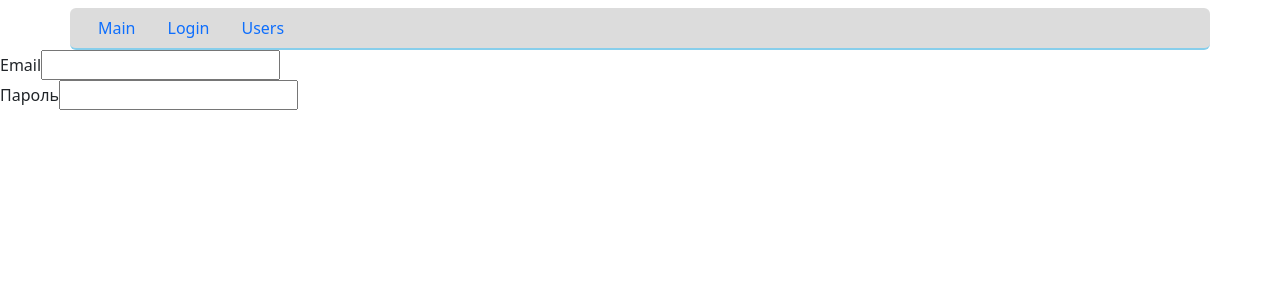
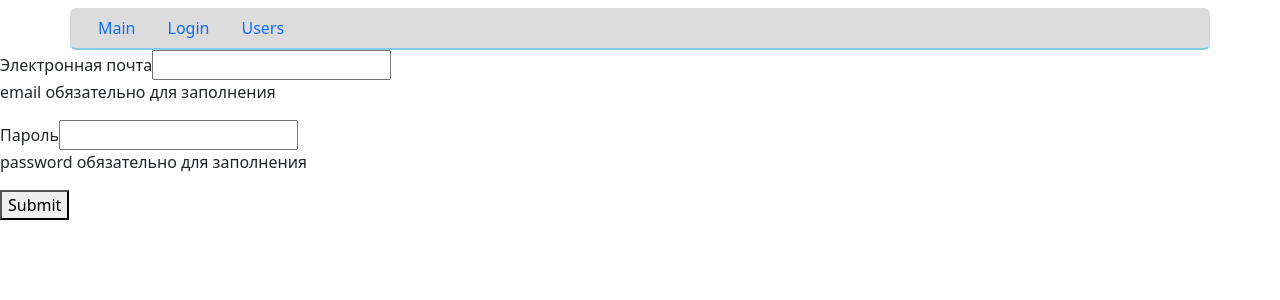
Before and after one commit to V-Ivanich/project_Fast-company, a React (Create React App) app: page /login in a window 1280 px wide. Shown: the top 300 px of the page. Built offline with nearby package versions, Linux system fonts and the light colour scheme.

Commit message:
add form

```diff
--- a/src/components/layouts/login.jsx
+++ b/src/components/layouts/login.jsx
@@ -1,46 +1,57 @@
-import React from "react";
-import { useState } from "react";
+import React, { useState, useEffect } from "react";
+import TextField from "../textField";
 
 const Login = () => {
     const [data, setData] = useState({ email: "", password: "" });
+    const [errors, setErrors] = useState({});
+
     const handleChange = ({ target }) => {
         setData((prevState) => ({
             ...prevState,
             [target.name]: target.value
         }));
     };
+
+    useEffect(() => {
+        validate();
+    }, [data]);
+
+    const validate = () => {
+        const errors = {};
+        for (const fieldName in data) {
+            if (data[fieldName].trim() === "") {
+                errors[fieldName] = `${fieldName} обязательно для заполнения`;
+            }
+        }
+        setErrors(errors);
+        return Object.keys(errors).length === 0 || false;
+    };
+
+    const handleSubmit = (e) => {
+        e.preventDefault();
+        const isValid = validate();
+        if (!isValid) return;
+        console.log(data);
+    };
+
     return (
-        <form action="">
-            <div>
-                <label htmlFor="email">Email</label>
-                <input
-                    type="text"
-                    id="email"
+        <form onSubmit={handleSubmit}>
+            <TextField
+                label="Электронная почта"
                 name="email"
                 value={data.email}
                 onChange={handleChange}
+                error={errors.email}
             />
-            </div>
-            <div>
-                <label htmlFor="password">Пароль</label>
-                <input
+            <TextField
+                label="Пароль"
                 type="password"
-                    id="password"
                 name="password"
                 value={data.password}
                 onChange={handleChange}
+                error={errors.password}
             />
-            </div>
-            {/* <div>
-                <div>
-                    <label htmlFor="radio1">Radio 1</label>
-                    <input type="radio" id="radio1" name="radio" />
-                </div>
-                <div>
-                    <label htmlFor="radio2">Radio 2</label>
-                    <input type="radio" id="radio2" name="radio" />
-                </div>
-            </div> */}
+            <button type="submit">Submit</button>
         </form>
     );
 };
--- /dev/null
+++ b/src/components/textField.jsx
@@ -0,0 +1,31 @@
+import React from "react";
+import PropTypes from "prop-types";
+
+const TextField = ({ label, type, name, value, onChange, error }) => {
+    return (
+        <div>
+            <label htmlFor={name}>{label}</label>
+            <input
+                type={type}
+                id={name}
+                name={name}
+                value={value}
+                onChange={onChange}
+            />
+            {error && <p>{error}</p>}
+        </div>
+    );
+};
+TextField.defaultProps = {
+    type: "text"
+};
+TextField.propTypes = {
+    label: PropTypes.string,
+    type: PropTypes.string,
+    name: PropTypes.string,
+    value: PropTypes.string,
+    onChange: PropTypes.func,
+    error: PropTypes.string
+};
+
+export default TextField;
```
Lines whose indentation alone changed are shown as unchanged.
